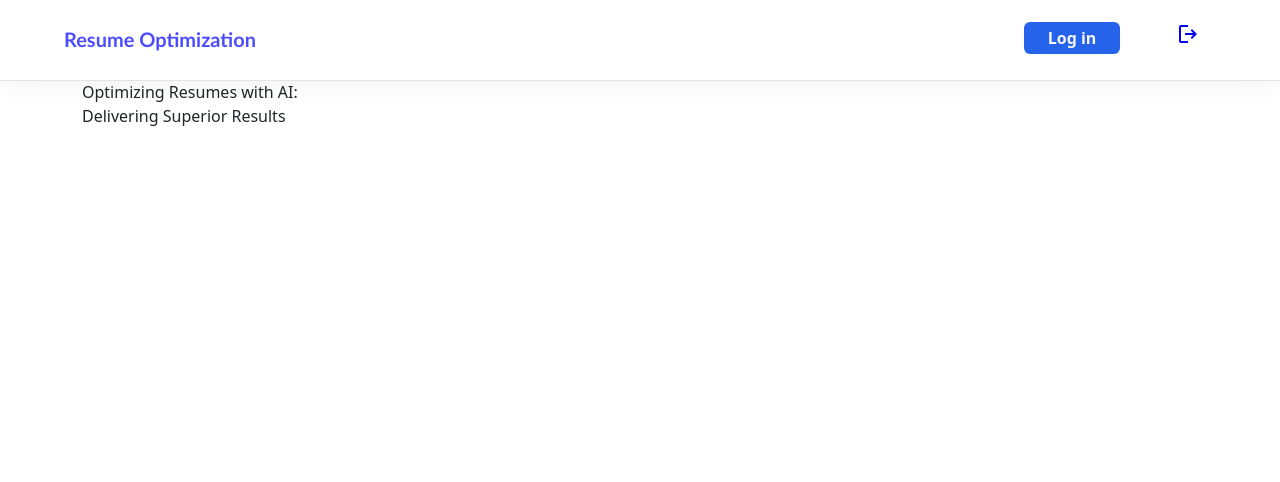
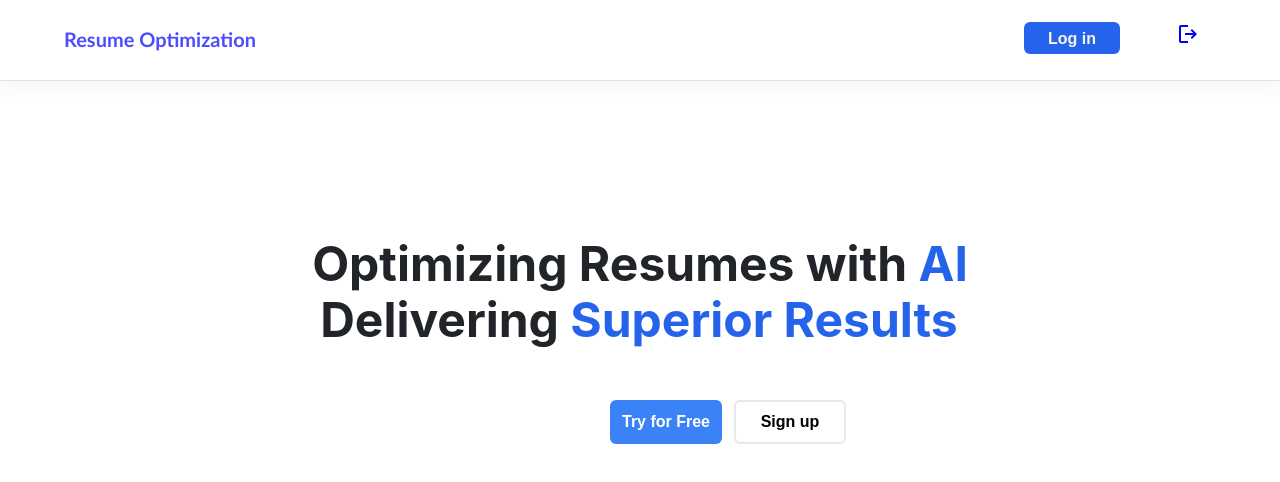
Before and after one commit to abishkar123/resume-optimizaton-client, a React (Vite) app: page / in a window 1280 px wide. Shown: the top 482 px of the page. Built offline with nearby package versions, Linux system fonts and the light colour scheme; no server answers.

Commit message:
home page ready

```diff
--- a/src/App.css
+++ b/src/App.css
@@ -0,0 +1,16 @@
+
+/* Styles for small screens (max-width: 430px) */
+@media screen and (max-width: 430px) {
+    .btn-body{
+        margin-left: 10rem;
+    }
+}
+
+
+/* Styles for iPad portrait mode (768px to 834px width) */
+@media screen and (min-width: 768px) and (max-width: 834px) {
+
+  .btn-body{
+      margin-left: 40rem;
+  }
+}
--- a/src/App.tsx
+++ b/src/App.tsx
@@ -1,5 +1,6 @@
 import react from 'react'
 import './App.css'
+import './components/custom-layout/Layout.css'
 import { BrowserRouter, Routes, Route } from "react-router";
 import { Dashboard } from './pages/dashboard/Dashboard'
 import { ToastContainer } from 'react-toastify';
--- a/src/components/body/HomeBody.tsx
+++ b/src/components/body/HomeBody.tsx
@@ -1,12 +1,24 @@
 import React from 'react'
-import '../Layout.css'
+import '../custom-layout/Layout.css'
 
 export const HomeBody : React.FC = () => {
   return (
     <div className='container'>
-        <div className='home-body'>
-            <p> Optimizing Resumes with AI:
-             <p>Delivering Superior Results</p></p>
+        <div className='font-inter text-5xl hero'>
+            <p>Optimizing Resumes with <span className='text-blue-600'> AI</span>
+             <p className='p-2'>Delivering
+              <span className='text-blue-600'> Superior Results</span></p></p>
+
+
+        </div>
+
+        <div className='btn-body'>
+          <button className='bg-blue-500 w-28 h-11 rounded-md text-white font-semibold font-nunito'>
+            Try for Free
+          </button>
+          <button className='bg-white w-28 h-11 rounded-md text-black border-2 font-semibold font-nunito ml-3'>
+            Sign up
+          </button>
         </div>
 
     </div>
--- a/src/components/custom-layout/Header.tsx
+++ b/src/components/custom-layout/Header.tsx
@@ -1,5 +1,5 @@
 import React, { useState } from "react";
-import "../Layout.css";
+import "./Layout.css";
 import { provider, signInWithPopup } from "../../firebase/FirebaseConfig";
 import { getAuth, signOut } from "firebase/auth";
 import { toast } from "react-toastify";
@@ -40,7 +40,7 @@ export const Header: React.FC = () => {
 
       <div className="login-access">
         <button className="bg-blue-600 w-24 h-8 rounded" onClick={() => setShow(true)}>
-          <span className="font-semibold font-nunit ">Log in</span>
+          <span className="font-semibold font-nunito">Log in</span>
         </button>
       </div>
 
--- a/src/components/Layout.css
+++ b/src/components/custom-layout/Layout.css
@@ -33,3 +33,36 @@
     display: flex;
     justify-content: center;
 }
+
+
+
+.hero{
+    display: flex;
+    justify-content: center;
+    align-content: center;
+    margin-top: 10rem;
+    font-weight: 650;
+}
+
+.btn-body{
+    display: flex;
+    margin: 1rem;
+    margin-left:33rem;
+}
+
+
+/* Styles for small screens (max-width: 430px) */
+@media screen and (max-width: 430px) {
+    .btn-body{
+        margin-left: 10rem;
+    }
+}
+
+
+/* Styles for iPad portrait mode (768px to 834px width) */
+@media screen and (min-width: 768px) and (max-width: 834px) {
+
+  .btn-body{
+      margin-left: 10rem;
+  }
+}
--- a/tailwind.config.js
+++ b/tailwind.config.js
@@ -8,6 +8,7 @@ export default {
     extend: {
       fontFamily: {
         'nunito': ['Nunito', 'sans-serif'],
+        'inter': ["Inter", "sans-serif"],
       },
     },
   },
```
